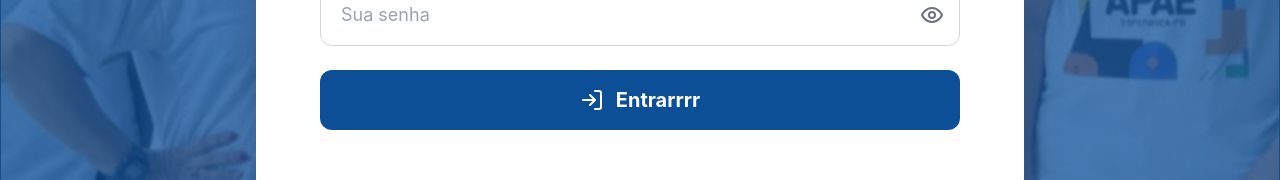
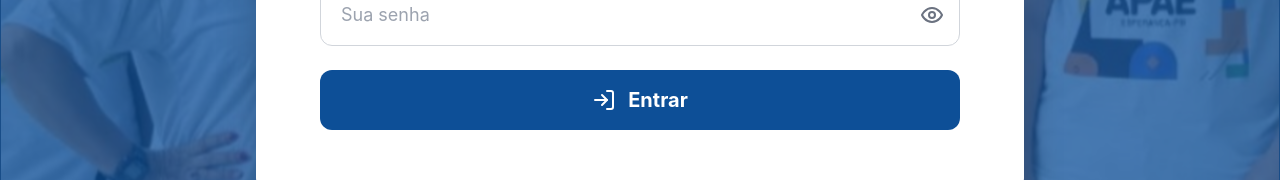
Before and after one commit to IFPBEsp/APAE-gestao-escolar, a Next.js app in the folder app/: page / in a window 1280 px wide. Shown: the part 481-661 px from the top of the page. Built offline with nearby package versions, Linux system fonts and the light colour scheme.

Commit message:
fix: corrigindo ortografia do botão "Entrar"

```diff
--- a/app/src/components/Login.tsx
+++ b/app/src/components/Login.tsx
@@ -117,7 +117,7 @@ export default function LoginComponent({ tipoPredefinido }: LoginProps) {
               {carregando ? (
                 <div className="w-6 h-6 border-4 border-white border-t-transparent rounded-full animate-spin"></div>
               ) : (
-                <><LogIn size={24} /> Entrarrrr</>
+                <><LogIn size={24} /> Entrar</>
               )}
             </button>
           </form>
```
